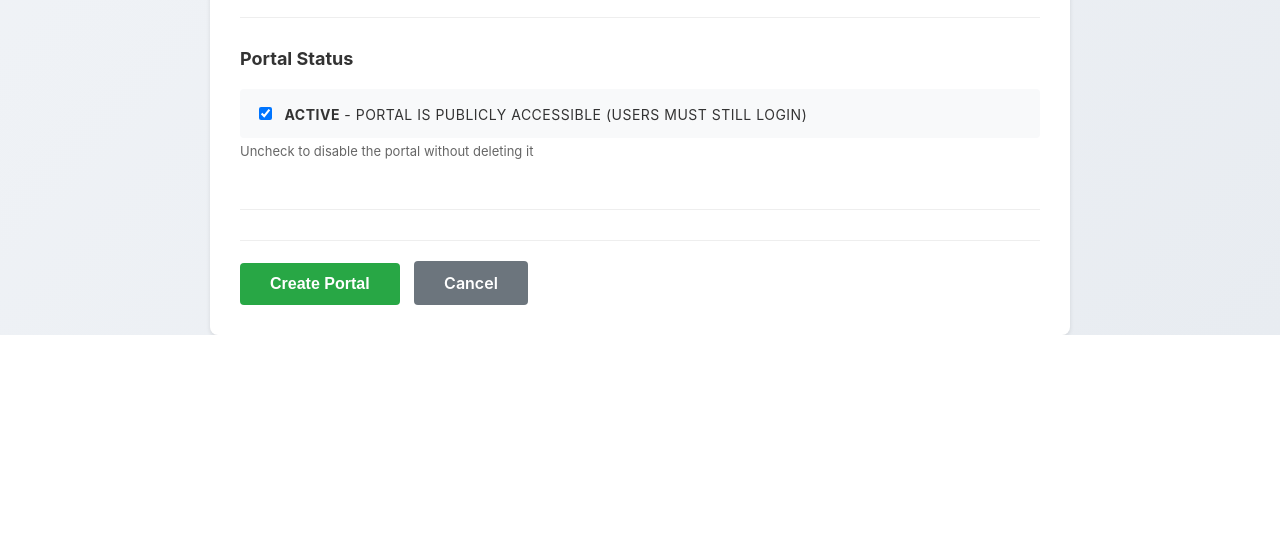
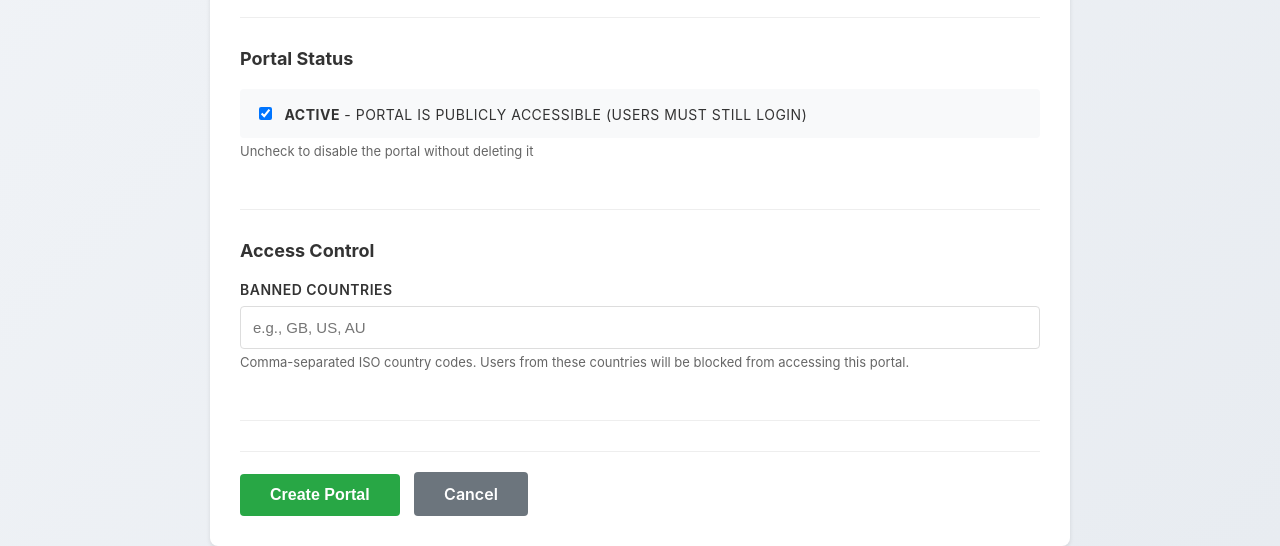
Before and after one commit to charlie-king-pelican/automation-SignalWeb, a Flask app: page /admin/portals/create in a window 1280 px wide. Shown: the part 1303-1849 px from the top of the page. Before the commit the page ends 1638 px from the top, so only its background shows below. Run offline with Flask 3, Linux system fonts and the light colour scheme; the visitor is signed in with stand-in values (Sample User, id 1).

Commit message:
geo blocking

```diff
--- a/app/routes.py
+++ b/app/routes.py
@@ -949,6 +949,13 @@ def register_routes(app):
         profile_info = services.get_profile_info(token)
         accounts_list = services.get_accounts_list(token)
 
+        # Check country blocking before proceeding
+        theme_for_blocking = json.loads(portal.theme_json) if portal.theme_json else {}
+        banned_countries = set(theme_for_blocking.get('banned_countries') or [])
+        user_country = (profile_info.get('CountryCode') or '').upper() if profile_info else ''
+        if user_country and user_country in banned_countries:
+            return render_template('geo_blocked.html'), 403
+
         # Fetch strategy data using authenticated user's token
         strategy_data = services.get_strategy_by_id(portal.profile_id, portal.strategy_id, token)
 
@@ -1092,12 +1099,17 @@ def register_routes(app):
                 'trades': request.form.get('visible_trades') == 'on'
             }
 
+            # Parse banned countries from comma-separated input
+            banned_countries_raw = request.form.get('banned_countries', '')
+            banned_countries = [c.strip().upper() for c in banned_countries_raw.split(',') if c.strip()]
+
             theme = {
                 'headline': request.form.get('headline', ''),
                 'subheadline': request.form.get('subheadline', ''),
                 'cta_text': request.form.get('cta_text', ''),
                 'cta_url': request.form.get('cta_url', ''),
-                'visible_sections': visible_sections
+                'visible_sections': visible_sections,
+                'banned_countries': banned_countries
             }
 
             portal = Portal(
@@ -1138,12 +1150,17 @@ def register_routes(app):
                 'trades': request.form.get('visible_trades') == 'on'
             }
 
+            # Parse banned countries from comma-separated input
+            banned_countries_raw = request.form.get('banned_countries', '')
+            banned_countries = [c.strip().upper() for c in banned_countries_raw.split(',') if c.strip()]
+
             theme = {
                 'headline': request.form.get('headline', ''),
                 'subheadline': request.form.get('subheadline', ''),
                 'cta_text': request.form.get('cta_text', ''),
                 'cta_url': request.form.get('cta_url', ''),
-                'visible_sections': visible_sections
+                'visible_sections': visible_sections,
+                'banned_countries': banned_countries
             }
 
             portal.name = request.form.get('name')
--- a/app/services.py
+++ b/app/services.py
@@ -122,7 +122,8 @@ def get_profile_info(token):
         return {
             'name': profile_data.get('Name', 'User'),
             'strategies_count': strategies_count,
-            'copiers_count': copiers_count
+            'copiers_count': copiers_count,
+            'CountryCode': profile_data.get('CountryCode', '')
         }
     except Exception:
         return None
--- a/templates/admin_portal_form.html
+++ b/templates/admin_portal_form.html
@@ -262,6 +262,18 @@
                 </div>
             </div>
 
+            <div class="form-section">
+                <h2>Access Control</h2>
+
+                <div class="form-group">
+                    <label for="banned_countries">Banned Countries</label>
+                    <input type="text" id="banned_countries" name="banned_countries"
+                           value="{% if portal %}{{ (portal.theme_json|from_json|attr('banned_countries') or [])|join(', ') }}{% endif %}"
+                           placeholder="e.g., GB, US, AU">
+                    <div class="help-text">Comma-separated ISO country codes. Users from these countries will be blocked from accessing this portal.</div>
+                </div>
+            </div>
+
             <div class="form-actions">
                 <button type="submit" class="btn-submit">
                     {% if portal %}Update Portal{% else %}Create Portal{% endif %}
```
Also changed, not shown: templates/geo_blocked.html (added, +17 -0 lines).
